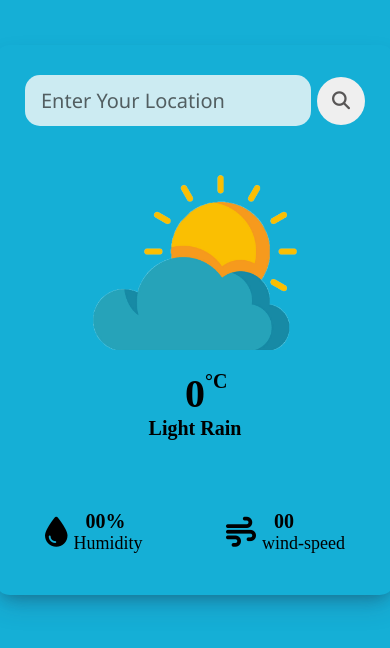
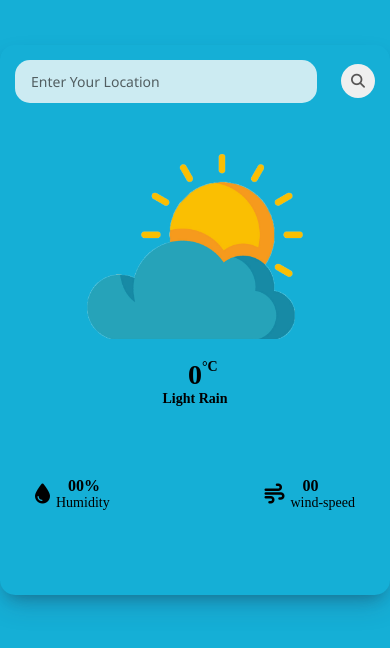
Before and after one commit to harsh14122003/monster, a plain HTML site: page weather-app/weatherapp.html in a window 390 px wide. Shown: the part 122-770 px from the top of the page. Drawn offline with Linux system fonts and the light colour scheme.

Commit message:
Update style.css

```diff
--- a/weather-app/style.css
+++ b/weather-app/style.css
@@ -146,3 +146,84 @@ body {
     margin-left: 12px;
     font-weight: 700;
 }
+
+/* Responsive Design */
+@media (max-width: 768px) {
+    .weather-group {
+        width: 95%;
+        padding: 20px;
+    }
+
+    .search-box input {
+        font-size: 16px;
+    }
+
+    .search-box button {
+        font-size: 16px;
+        padding: 12px;
+    }
+
+    .weater-box .temprature {
+        font-size: 32px;
+    }
+
+    .weater-box .temprature sup {
+        font-size: 16px;
+    }
+
+    .weater-box .discription {
+        font-size: 16px;
+    }
+
+    .weather-details .text {
+        font-size: 16px;
+    }
+
+    .text span {
+        font-size: 18px;
+    }
+
+    .weather-details i {
+        font-size: 24px;
+    }
+}
+
+@media (max-width: 480px) {
+    .weather-group {
+        width: 100%;
+        padding: 15px;
+    }
+
+    .search-box input {
+        font-size: 14px;
+    }
+
+    .search-box button {
+        font-size: 14px;
+        padding: 10px;
+    }
+
+    .weater-box .temprature {
+        font-size: 28px;
+    }
+
+    .weater-box .temprature sup {
+        font-size: 14px;
+    }
+
+    .weater-box .discription {
+        font-size: 14px;
+    }
+
+    .weather-details .text {
+        font-size: 14px;
+    }
+
+    .text span {
+        font-size: 16px;
+    }
+
+    .weather-details i {
+        font-size: 20px;
+    }
+}
```
